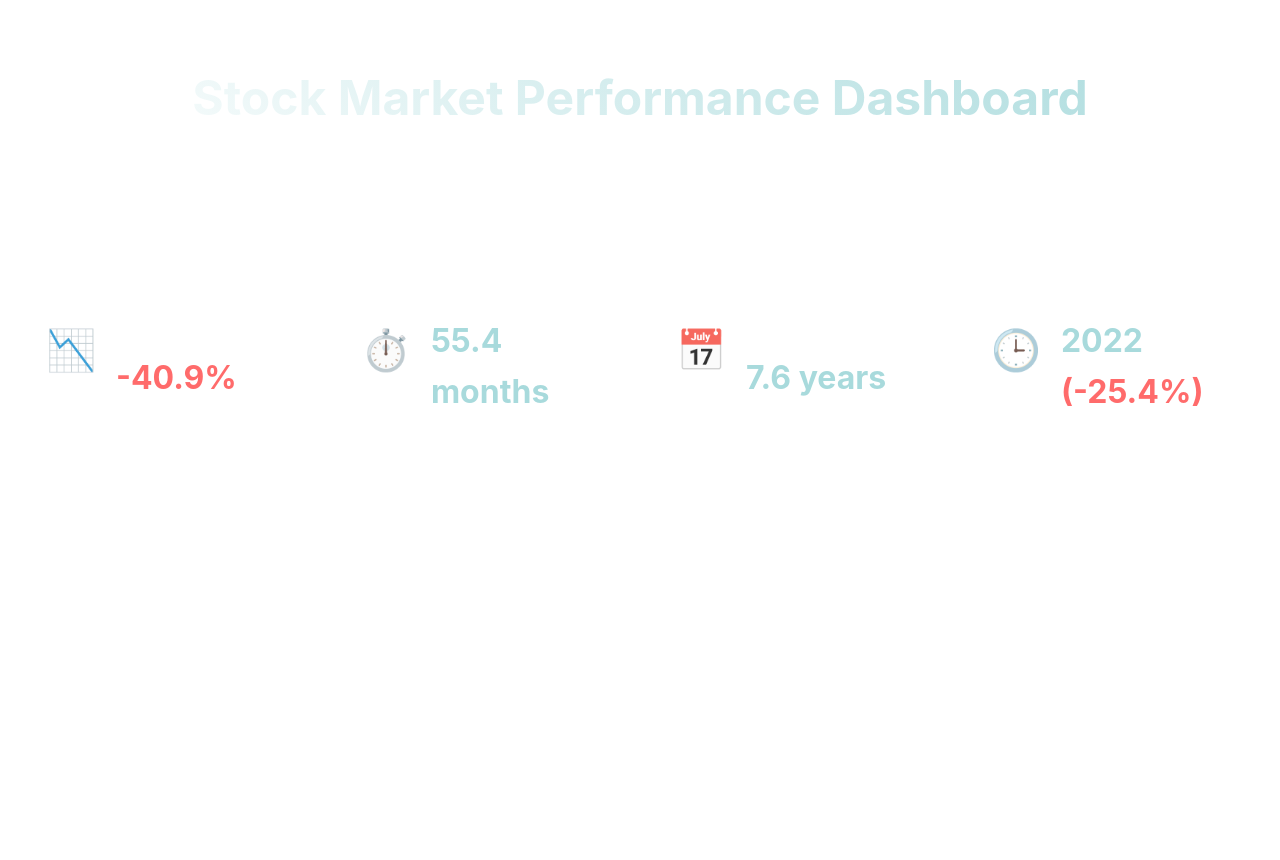
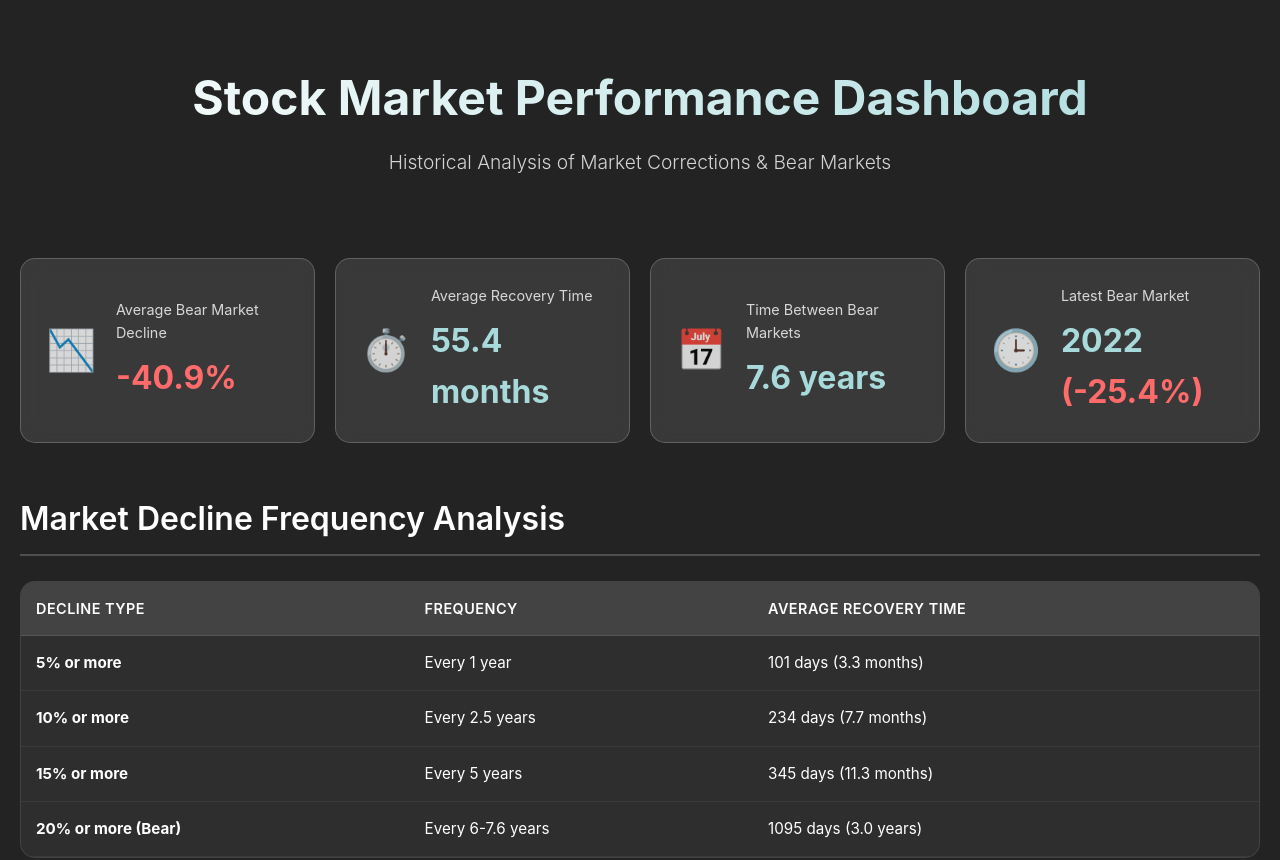
Before and after one commit to jacobrothe/stock-market-dashboard, a website: page index.html in a window 1280 px wide. Shown: the top 860 px of the page. Drawn offline with Linux system fonts and the light colour scheme.

Commit message:
Update styles.css

```diff
--- a/styles.css
+++ b/styles.css
@@ -7,7 +7,7 @@
 
 body {
     font-family: -apple-system, BlinkMacSystemFont, 'Segoe UI', Roboto, Oxygen, Ubuntu, Cantarell, sans-serif;
-    background: #23232;
+    background: #232323;
     color: #ffffff;
     line-height: 1.6;
     min-height: 100vh;
```
